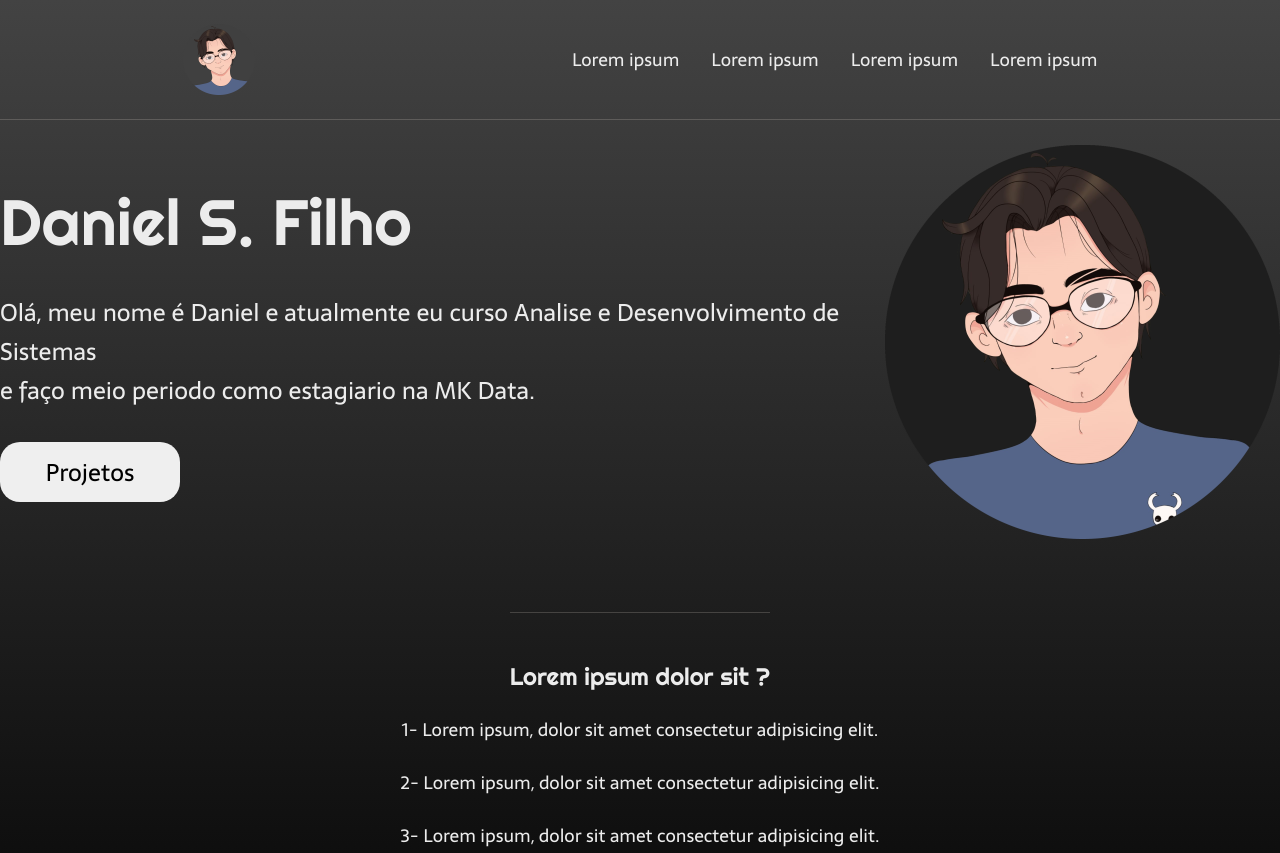
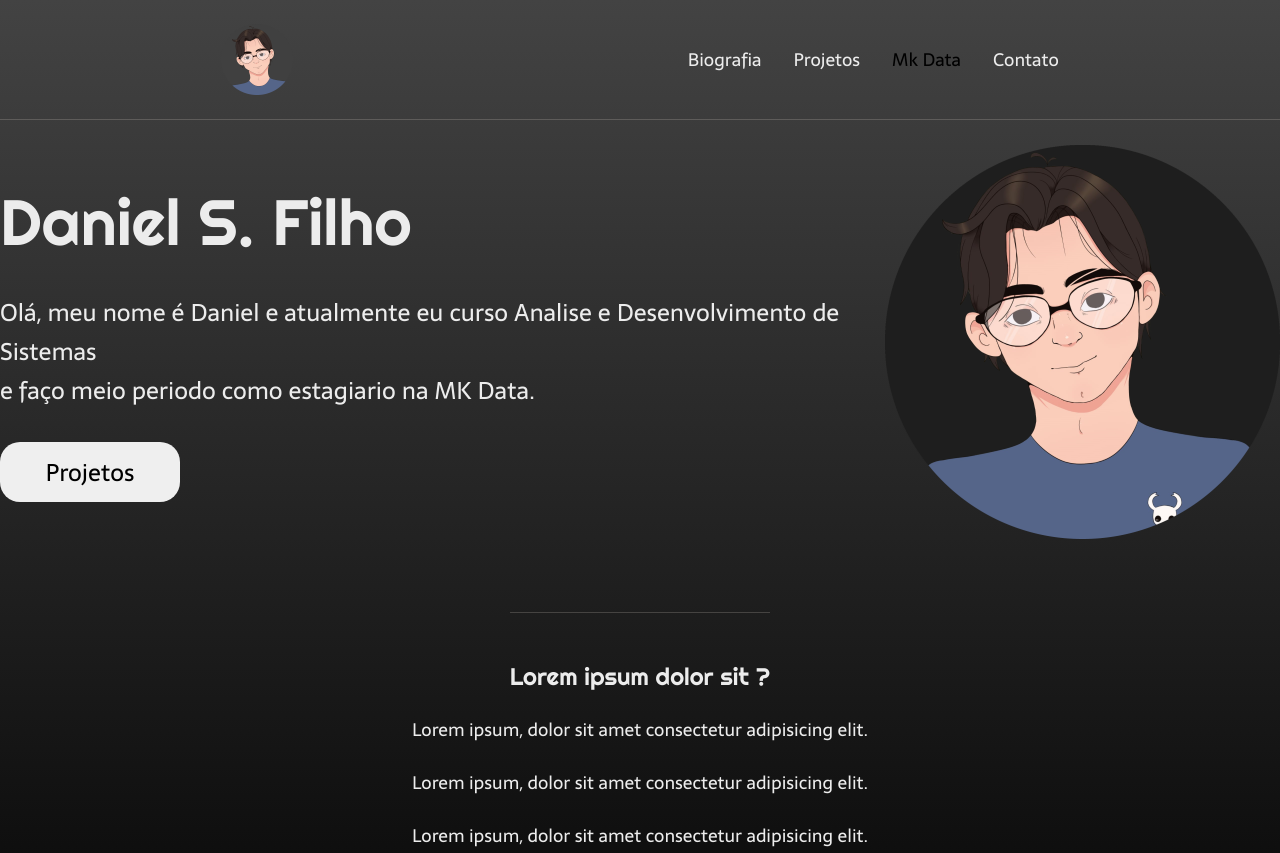
Before and after one commit to Daniel-Souza27/Landing-Page, a plain HTML site: page index.html in a window 1280 px wide. Shown: the top 853 px of the page. Drawn offline with Linux system fonts and the light colour scheme.

Commit message:
add links e arrumei botao

```diff
--- a/index.html
+++ b/index.html
@@ -11,10 +11,10 @@
     <header class="cabecalho">
         <img class="cabecalho-imagem" src="img/icon-snow2.png" alt="logo">
         <nav class="menu">
-            <a class="item" href="">Lorem ipsum</a>
-            <a class="item" href="">Lorem ipsum</a>
-            <a class="item" href="">Lorem ipsum</a>
-            <a class="item" href="">Lorem ipsum</a>
+            <a class="item" href="">Biografia</a>
+            <a class="item" href="">Projetos</a>
+            <a class="item" href="https://mkdata.com.br/">Mk Data</a>
+            <a class="item" href="">Contato</a>
         </nav>
     </header>
 
@@ -22,17 +22,17 @@
         <section class="conteudo-principal">
             <div class="conteudo-principal-escrito">
                 <h1 class="titulo">Daniel S. Filho </h1>
-                <h2 class="subtitulo">Olá, meu nome é Daniel e atualmente eu curso Analise e Desenvolvimento de Sistemas <br>e faço meio periodo como estagiario na MK Data. </h2>
-                <button class="botao"><a href="https://github.com/Daniel-Souza27">Projetos</a></button>
+                <h2 class="subtitulo"> Olá, meu nome é Daniel e atualmente eu curso Analise e Desenvolvimento de Sistemas <br>e faço meio periodo como estagiario na MK Data.  </h2>
+                <button class="botao"><a href="https://www.youtube.com/watch?v=oHg5SJYRHA0">Projetos</a></button>
             </div>
             <img class="conteudo-principal-img" src="img/Snow-preto.png" alt="">
         </section>
 
         <section class="conteudo-secundario">
             <h3 class="secundario-titulo">Lorem ipsum dolor sit ?</h3>
-            <p class="paragrafo">1- Lorem ipsum, dolor sit amet consectetur adipisicing elit.</p>
-            <p class="paragrafo">2- Lorem ipsum, dolor sit amet consectetur adipisicing elit.</p>
-            <p class="paragrafo">3- Lorem ipsum, dolor sit amet consectetur adipisicing elit.</p>
+            <p class="paragrafo">Lorem ipsum, dolor sit amet consectetur adipisicing elit.</p>
+            <p class="paragrafo">Lorem ipsum, dolor sit amet consectetur adipisicing elit.</p>
+            <p class="paragrafo">Lorem ipsum, dolor sit amet consectetur adipisicing elit.</p>
         </section>
     </main>
 
--- a/styles/style.css
+++ b/styles/style.css
@@ -84,7 +84,9 @@
     font-weight: 400;
     font-size: 24px;
 }
-
+.botao a{
+    display: block;
+}
 .botao:hover{
 
     background-color:#4d94d6 ;
```
